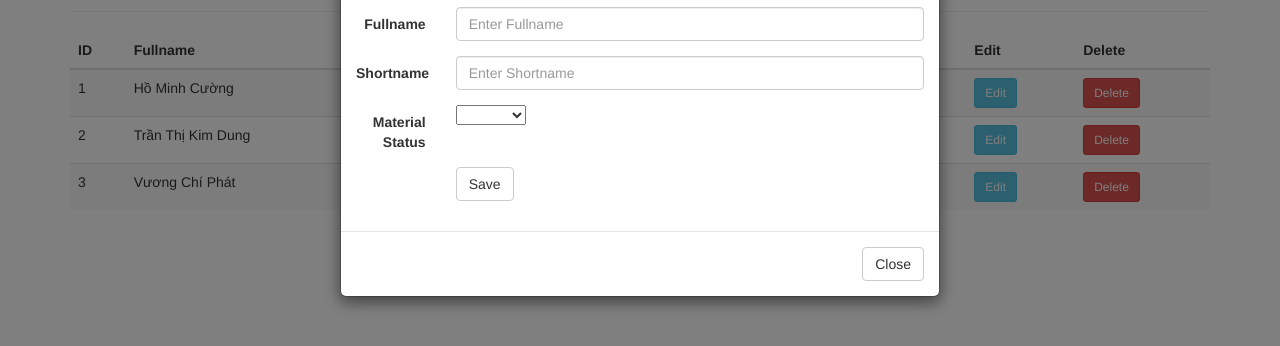
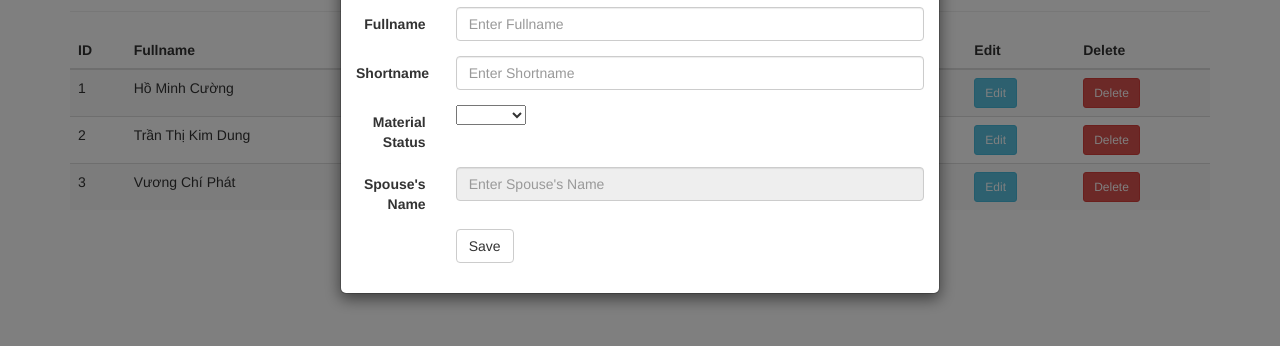
Before and after one commit to hominhcuong121/probation, a plain HTML site: page index.html in a window 1280 px wide. Both pictures are taken after a click on the button "Add New". Shown: the part 96-442 px from the top of the page. Drawn offline with nearby package versions, Linux system fonts and the light colour scheme.

Commit message:
Complete Disable

```diff
--- a/index.html
+++ b/index.html
@@ -87,11 +87,11 @@
               </div>
             </div>
 
-            <div class="form-group" ng-if="newEmployee.maritalStatus === 'Married'">
+            <div class="form-group">
               <label for="inputSpouseName" class="col-sm-2 control-label">Spouse's Name</label>
               <div class="col-sm-10">
                 <input type="text" class="form-control" id="inputSpouseName"
-                        placeholder="Enter Spouse's Name" ng-model="newEmployee.SpouseName">
+                        placeholder="Enter Spouse's Name" ng-model="newEmployee.SpouseName" ng-disabled="newEmployee.maritalStatus !== 'Married'">
               </div>
             </div>
 
@@ -102,10 +102,6 @@
               </div>
             </div>
           </form>
-        </div>
-        <div class="modal-footer">
-
-          <button type="button" class="btn btn-default" data-dismiss="modal">Close</button>
         </div>
       </div>
 
```
